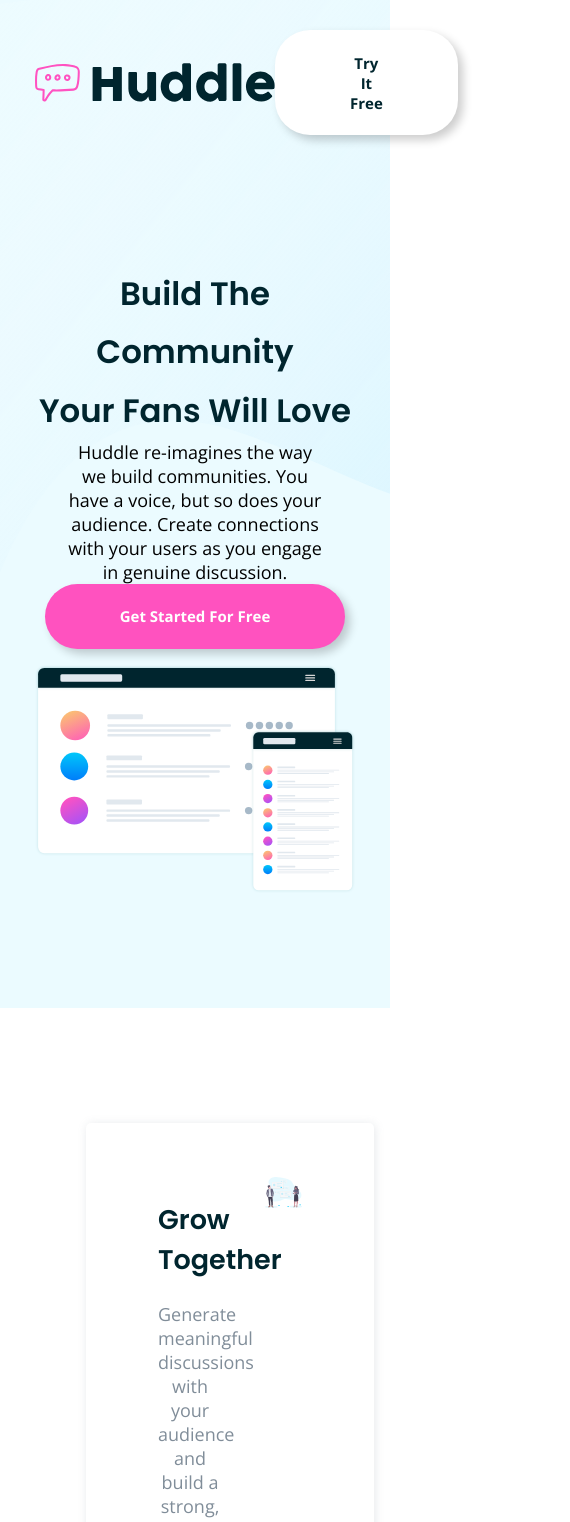
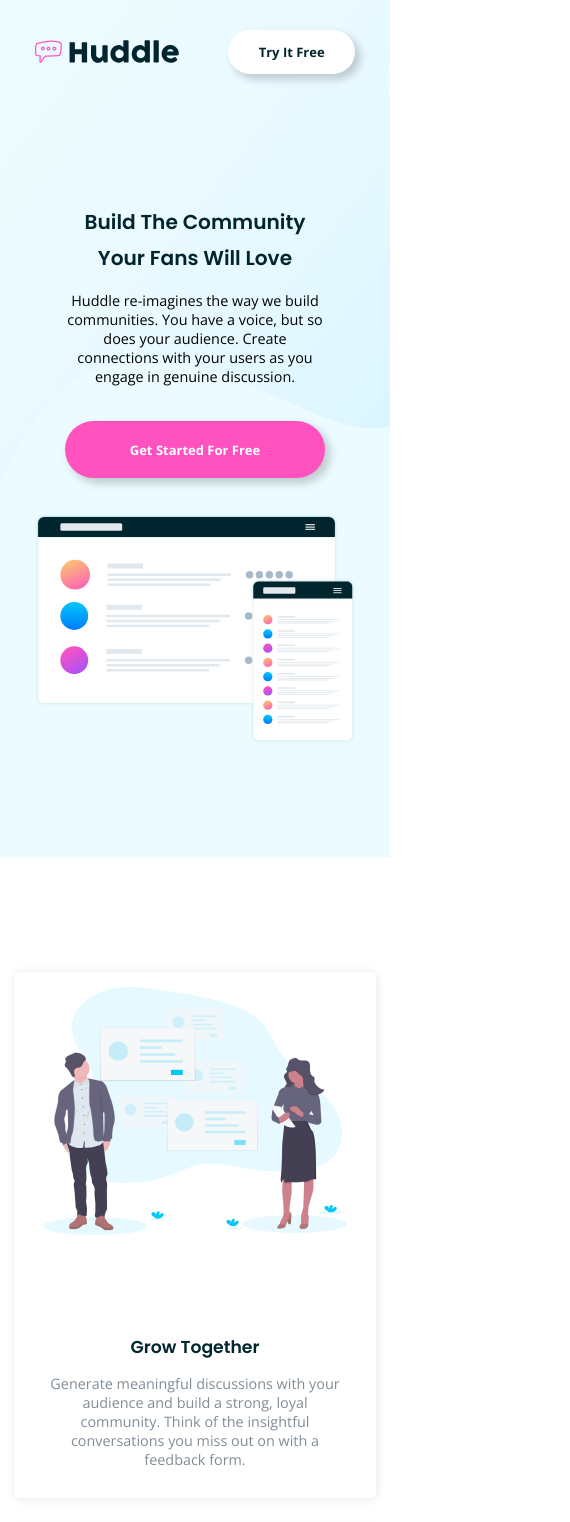
Before and after one commit to ahmedxgouda/huddle-landing, a website: page index.html in a window 390 px wide. Shown: the top 1522 px of the page, 570 px wide, since content can reach past the window. Drawn offline with nearby package versions, Linux system fonts and the light colour scheme.

Commit message:
Responsive

```diff
--- a/css/styles.scss
+++ b/css/styles.scss
@@ -5,7 +5,7 @@
       --darkCyan: hsl(192, 100%, 9%);
       --greyishBlue: hsl(208, 11%, 55%);
       --almostWhite: rgba(255, 255, 255, 0.8);
-      --auto-grid-min-size: 20rem;
+      --auto-grid-min-size: 16rem;
 }
 body {
       font-size: 18px;
@@ -37,18 +37,14 @@ h2 {
 }
 // Boxes
 .box {
+      --box-grid-min-size: 17rem;
       box-shadow: 1px 1px 10px hsla(208, 11%, 55%, 0.2);
       border-radius: 5px;
       margin: 15px auto;
       padding: 3em 4em;
       display: grid;
-      grid-template-columns: repeat(6, 1fr);
-      .text {
-            grid-column: 1 / 4;
-      }
-      .image {
-            grid-column: 5 / 7;
-      }
+      grid-template-columns: repeat(auto-fit, minmax(var(--box-grid-min-size), 1fr));
+      gap: 5rem;
       p {
             color: var(--greyishBlue);
       }
@@ -57,11 +53,10 @@ h2 {
       }
       &:nth-of-type(2) {
             .text {
-                  grid-column: 4 / 7;
+                  order: 2;
             }
             .image {
-                  grid-column: 1 / 3;
-                  grid-row: 1;
+                  order: 1;
             }
       }
 }
@@ -87,7 +82,7 @@ h2 {
       border-radius: 35px;
       box-shadow: 5px 5px 10px rgba(0, 0, 0, 0.2);
       font-weight: 700;
-      font-size: 15px;
+      font-size: 13px;
       &:hover {
             opacity: 0.8;
       }
@@ -117,21 +112,13 @@ header {
                         width: 100%;
                         display: flex;
                         margin-bottom: 50px;
-                        .container {
-                              display: flex;
-                              div {
-                                    justify-content: flex-end;
-                                    align-self: center;
-                              }
+                        .try {
+                              padding: 15px 40px;
+                              margin-left: auto;
+                              align-self: center;
                         }
                         img {
-                              height: fit-content;
                               align-self: center;
-                        }
-                        a {
-                              justify-self: flex-end;
-                              align-self: center;
-                              margin-left: auto;
                         }
                   }
                   // Header Content
@@ -215,6 +202,9 @@ footer {
                               a {
                                     text-decoration: none;
                                     color: var(--almostWhite);
+                                    &:hover {
+                                          color: rgba(255, 255, 255, 0.6)
+                                    }
                               }
                         }
                         &.social {
@@ -236,9 +226,97 @@ footer {
             }
       }
 }
-@media (max-width: 766px) {
+@media (max-width: 647px) {
+      .header {
+            .container {
+                  padding: 1em;
+            }
+            nav {
+                  img {
+                        width: 45%;
+                  }
+                  .try {
+                        padding: 0.8rem 1.9rem !important;
+                  }
+            }
+            p {
+                  margin: 15px 0;
+            }
+      }
+      .container {
+            padding: 7em 1em;
+      }
       .text {
             text-align: center;
             justify-content: center;
       }
 }
+@media (max-width: 500px) {
+      :root {
+            --auto-grid-min-size: 10rem;
+      }
+      main .wrapper {
+            width: 100%;
+      }
+      .box {
+            --box-grid-min-size: 12rem;
+            padding: 1em 2em
+      }
+}
+@media (max-width: 579px) {
+      .box h2 {
+            font-size: 1.2em !important;
+      }
+}
+@media (max-width: 1053px) {
+      .header {
+            p {
+                  margin: 15px 0 !important;
+            }
+            .btn.start {
+                  margin: 20px 0 !important
+            }
+      }
+      article.box  {
+            .text {
+                  text-align: center;
+                  order: 2
+            }
+            .image {
+                  order: 1;
+            }
+      }
+      .popup {
+            width: 90%;
+            top: 33%;
+            right: 5%;
+      }
+}
+@media (max-width: 808px) {
+      body {
+            font-size: 0.9em;
+      }
+      .header {
+            h2 {
+                  font-size: 1.4em !important;
+            }
+      }
+}
+@media (max-width: 805px) {
+      footer {
+            .responsive-grid {
+                  grid-gap: 0;
+            }
+            .wrapper {
+                  flex-direction: column !important;
+                  .social {
+                        justify-content: center;
+                        margin-top: 0
+                  }
+            }
+      }
+      .copy {
+            text-align: center !important;
+            margin-top: 0;
+      }
+}
--- a/index.html
+++ b/index.html
@@ -2,11 +2,11 @@
 <html lang="en">
   <head>
     <meta charset="UTF-8">
-    <meta name="viewport" content="width=device-width, initial-scale=1.0"> <!-- displays site properly based on user's device -->
+    <meta name="viewport" content="width=device-width, initial-scale=1.0, shrink-to-fit=no"> <!-- displays site properly based on user's device -->
     <link rel="icon" type="image/png" sizes="32x32" href="./images/favicon-32x32.png">
     <link href="https://fonts.googleapis.com/css2?family=Open+Sans:wght@400;700&family=Poppins:wght@600&display=swap" rel="stylesheet">
-    <link rel="stylesheet" href="node_modules/@fortawesome/fontawesome-free/css/all.min.css">
-    <link rel="stylesheet" href="css/styles.css">
+    <link rel="stylesheet" href="./node_modules/@fortawesome/fontawesome-free/css/all.min.css">
+    <link rel="stylesheet" href="./css/styles.css">
     <title>Frontend Mentor | Huddle landing page with alternating feature blocks</title>
     <!-- Feel free to remove these styles or customise in your own stylesheet 👍 -->
     <style>
@@ -19,7 +19,7 @@
       <section class="container responsive-grid">
         <article class="header">
           <nav>
-            <img src="images/logo.svg" alt="Huddle Logo" class="logo">
+            <img src="./images/logo.svg" alt="Huddle Logo" class="logo">
             <a href="#" class="btn try">Try It Free</a>
           </nav>
           <div class="responsive-grid">
@@ -29,7 +29,7 @@
               <a href="#" class="btn start">Get Started For Free</a>
             </div>
             <div class="image">
-              <img src="images/illustration-mockups.svg" alt="Mockups">
+              <img src="./images/illustration-mockups.svg" alt="Mockups">
             </div>
           </div>
         </article>
@@ -44,7 +44,7 @@
               <p>Generate meaningful discussions with your audience and build a strong, loyal community. Think of the insightful conversations you miss out on with a feedback form.</p>
             </div>
             <div class="image">
-              <img src="images/illustration-grow-together.svg" alt="Grow Together">
+              <img src="./images/illustration-grow-together.svg" alt="Grow Together">
             </div>
           </article>
           <article class="box responsive-grid">
@@ -53,7 +53,7 @@
               <p>You wouldn't paginate a conversation in real life, so why do it online? Our threads have just-in-time loading for a more natural flow.</p>
             </div>
             <div class="image">
-              <img src="images/illustration-flowing-conversation.svg" alt="Flowing Conversation">
+              <img src="./images/illustration-flowing-conversation.svg" alt="Flowing Conversation">
             </div>
           </article>
           <article class="box responsive-grid">
@@ -62,7 +62,7 @@
               <p>It takes no time at all to integrate Huddle with your app's authentication solution. This means, once signed in to your app, your users can start chatting immediately.</p>
             </div>
             <div class="image">
-              <img src="images/illustration-your-users.svg" alt="Your Users">
+              <img src="./images/illustration-your-users.svg" alt="Your Users">
             </div>
           </article>
         </div>
@@ -76,7 +76,7 @@
     </main>
     <footer>
       <section class="container responsive-grid">
-        <img src="images/logo-footer.svg" alt="Logo" class="logo-footer">
+        <img src="./images/logo-footer.svg" alt="Logo" class="logo-footer">
         <div class="wrapper">
           <ul>
             <li>Lorem ipsum dolor sit amet, consectetur adipiscing elit, sed do eiusmod tempor incididunt ut labore et dolore magna aliqua</a></li>
```
Also changed, not shown: css/styles.css.
